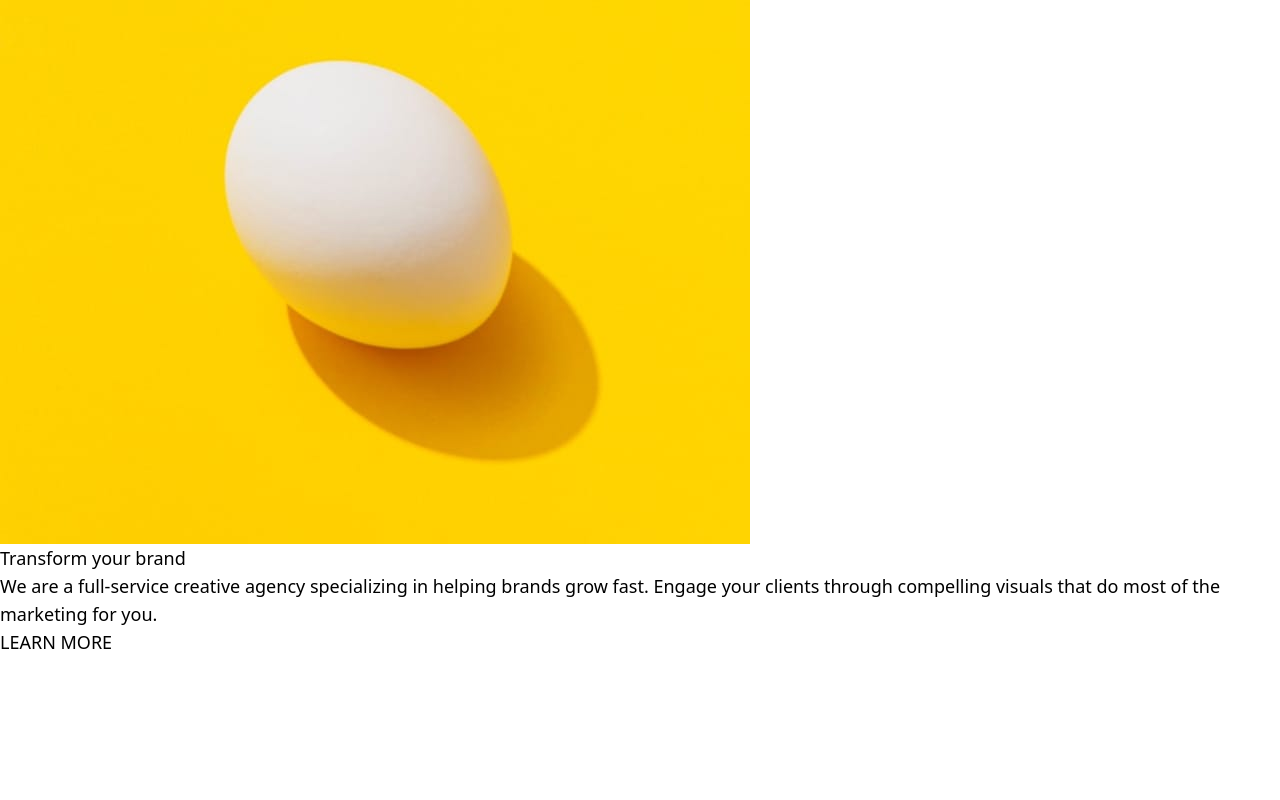
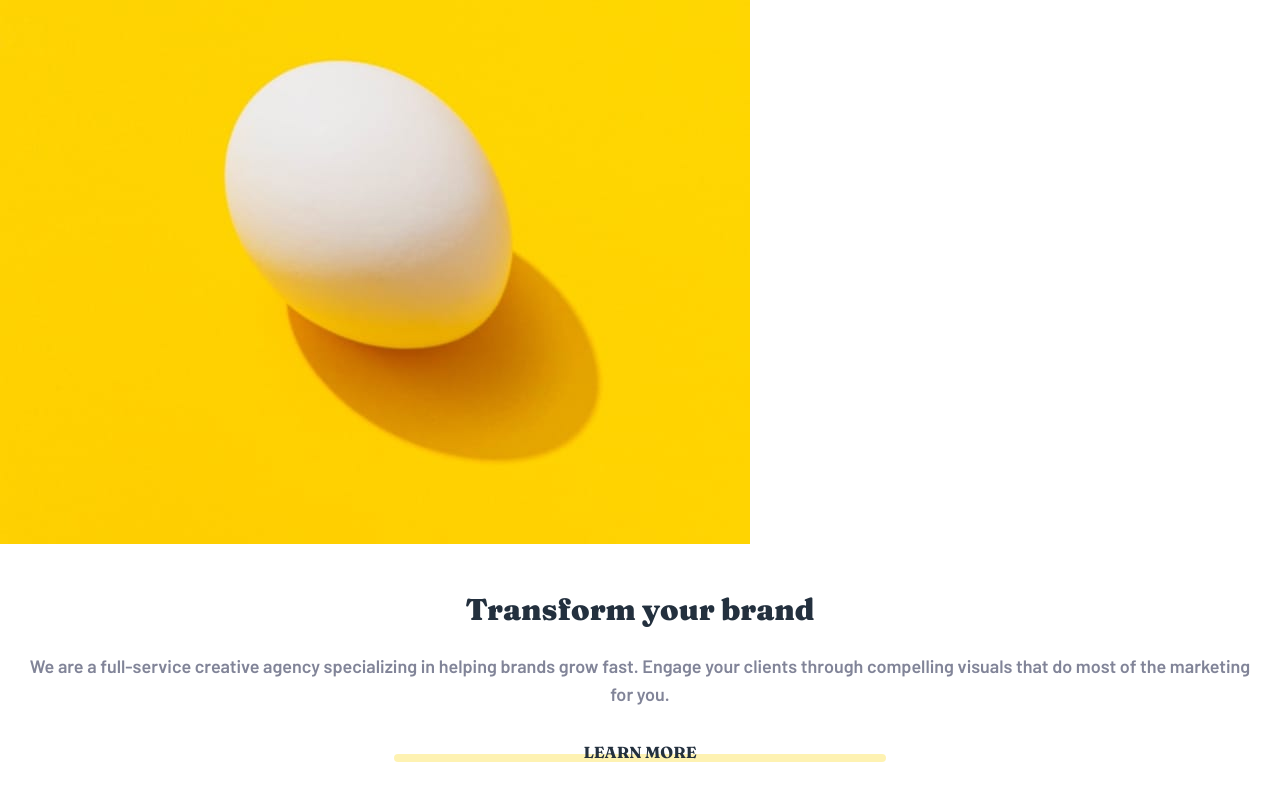
Before and after one commit to LucSil/sunnyside-agency-lander, a Vue app: page / in a window 1280 px wide. Shown: the part 1156-1956 px from the top of the page. Before the commit the page ends 1812 px from the top, so only its background shows below. Built offline with nearby package versions, Linux system fonts and the light colour scheme.

Commit message:
completed styling for Egg.vue

```diff
--- a/src/components/Egg.vue
+++ b/src/components/Egg.vue
@@ -15,14 +15,25 @@
       />
     </picture>
 
-    <div>
-      <h2>Transform your brand</h2>
-      <p>
+    <div class="grid place-items-center px-6 py-12">
+      <h2
+        class="text-3xl text-veryDarkDesatBlue text-center font-fraunces font-black mb-6"
+      >
+        Transform your brand
+      </h2>
+      <p
+        class="text-center font-barlow font-semibold text-darkGrayishBlue mb-8"
+      >
         We are a full-service creative agency specializing in helping brands
         grow fast. Engage your clients through compelling visuals that do most
         of the marketing for you.
       </p>
-      <span><a>LEARN MORE</a></span>
+      <span class="font-fraunces font-bold text-base text-veryDarkDesatBlue"
+        ><a href="">LEARN MORE</a></span
+      >
+      <span
+        class="relative bottom-2.5 -z-10 block h-2 opacity-30 rounded-full bg-P-Yellow w-[40%]"
+      ></span>
     </div>
   </section>
 </template>
```
